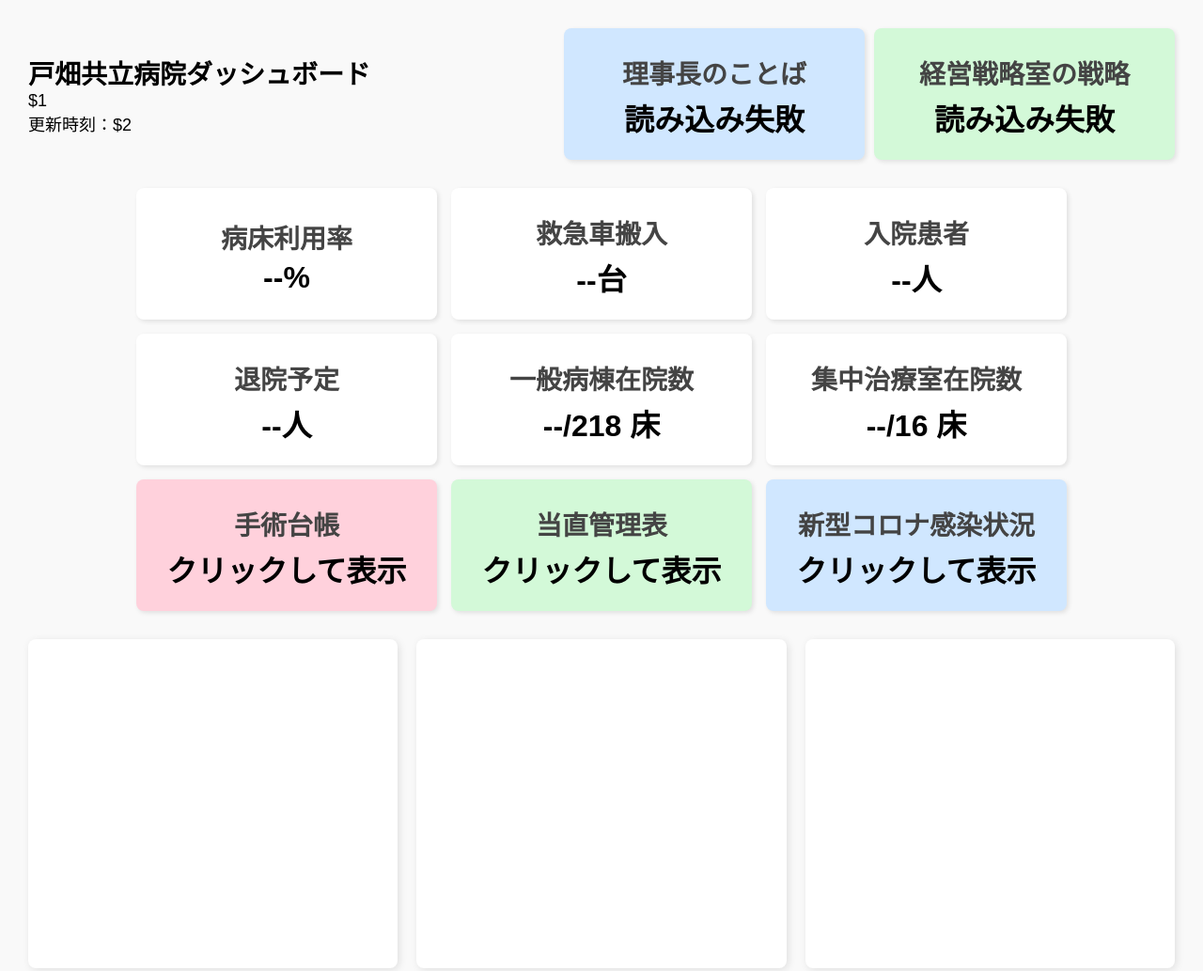
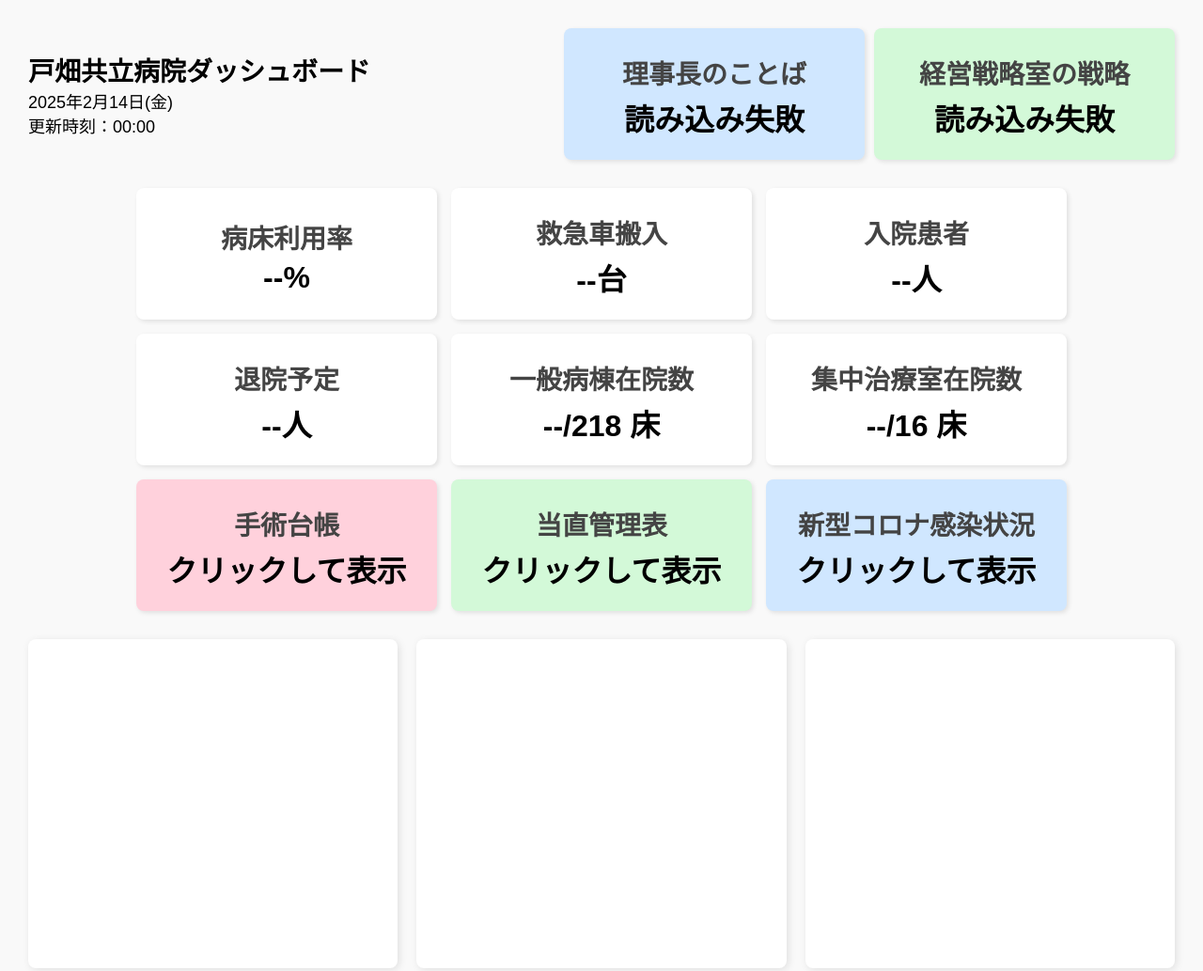
Before and after one commit to dorichapi/Rev5_dashboad, a plain HTML site: page index.html in a window 1280 px wide. Shown: the top 1033 px of the page at 94% size. Drawn offline with nearby package versions, Linux system fonts and the light colour scheme; no server answers.

Commit message:
Update index.html

```diff
--- a/index.html
+++ b/index.html
@@ -24,6 +24,7 @@
         }
         .date-container {
             font-size: 18px;
+            white-space: pre-line;
         }
         .top-cards {
             display: flex;
@@ -44,7 +45,8 @@
     <div class="header-container">
         <div class="title-container">
             <div class="dashboard-title">戸畑共立病院ダッシュボード</div>
-            <div class="date-container" id="latest-date">$1<br>更新時刻：$2</div>
+            <div class="date-container" id="latest-date">2025年2月14日(金)
+更新時刻：00:00</div>
         </div>
         <div class="top-cards">
             <div class="card" id="president-message-card"><h3>理事長のことば</h3><strong>読み込み中...</strong></div>
```
